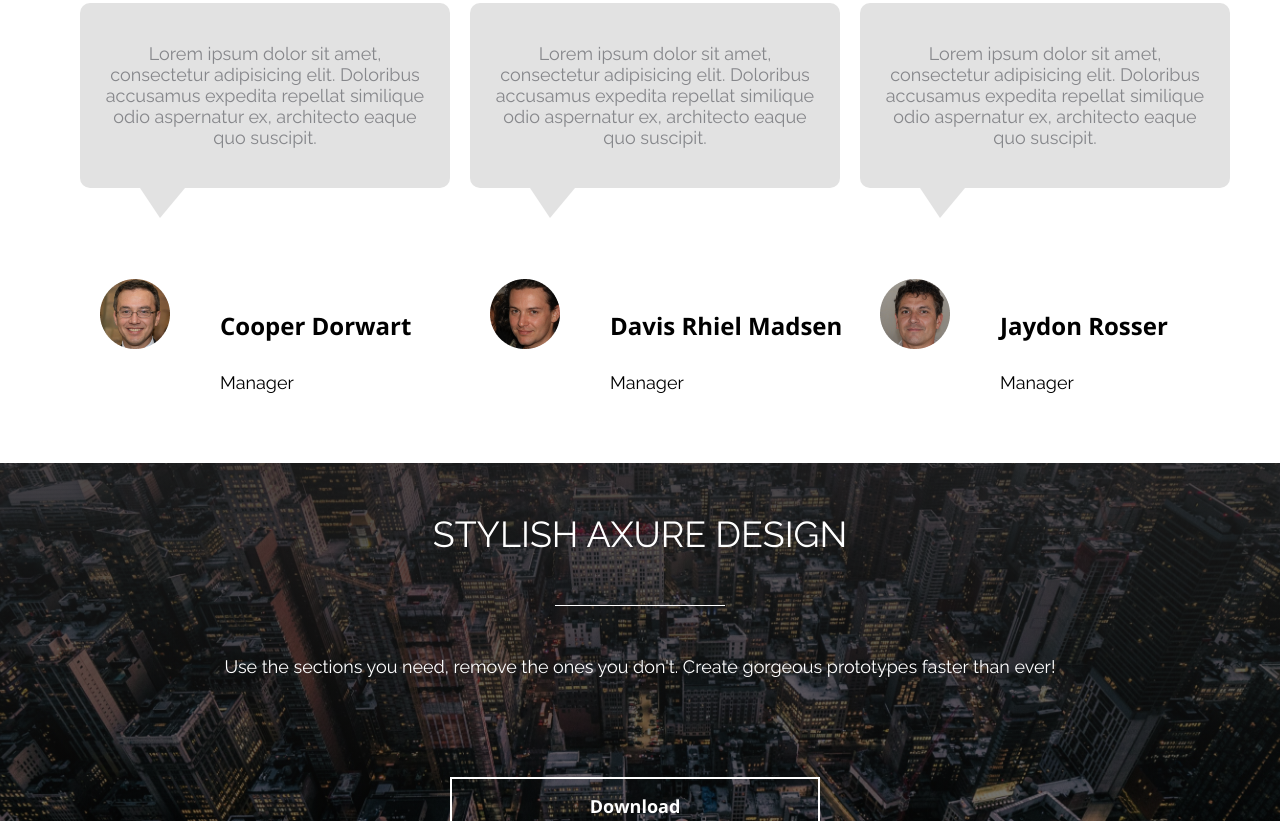
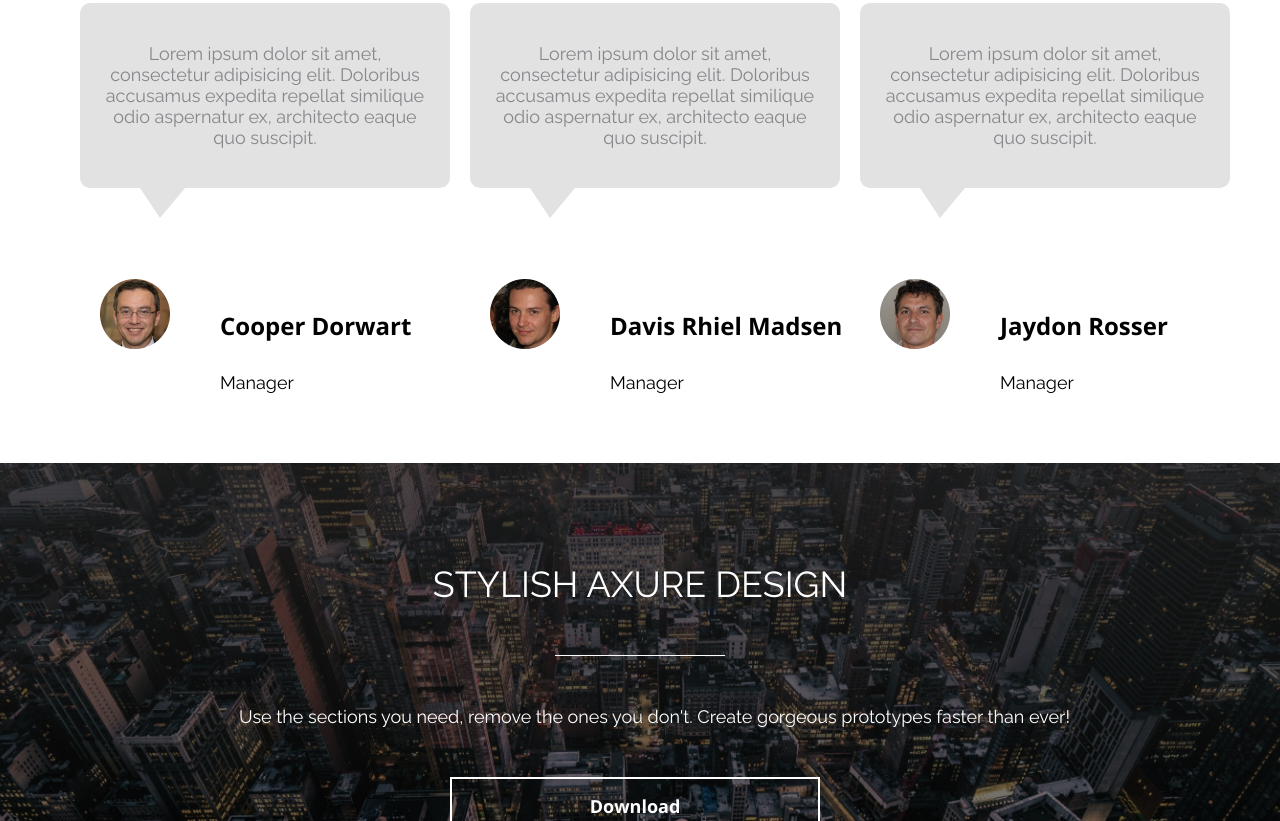
Before and after one commit to Beqqer/Axit, a plain HTML site: page index.html in a window 1280 px wide. Shown: the part 3476-4297 px from the top of the page. Drawn offline with nearby package versions, Linux system fonts and the light colour scheme.

Commit message:
console.log

```diff
--- a/index.html
+++ b/index.html
@@ -365,11 +365,11 @@
         </div>
       </div>
       <section class="section__stylish">
-        <div class="container container__stylish">
+        <div class="container">
           <div class="section-header__stylish">
-            <h2 class="section-header__stylish">STYLISH AXURE DESIGN</h2>
-            <div class="section-header__line-awesome"></div>
-            <h5 class="section-header__subtitle">
+            <h2 class="section-header__stylish-title">STYLISH AXURE DESIGN</h2>
+            <div class="section-header__line-stylish"></div>
+            <h5 class="section-header__subtitle-stylish">
               Use the sections you need, remove the ones you don't. Create
               gorgeous prototypes faster than ever!
             </h5>
--- a/src/styles/stylish.css
+++ b/src/styles/stylish.css
@@ -1,5 +1,5 @@
 .section__stylish {
-  padding: 50px 15px;
+  padding: 100px 15px;
   height: 100%;
   background: linear-gradient(rgba(30, 29, 29, 0.8), rgba(0, 0, 0, 0.5)),
     url("../assets/images/stylish_fon.jpg");
@@ -9,22 +9,31 @@
   background-position: top;
 }
 
-.section-header__stylish {
+.section-header__stylish-title {
   font-family: "Raleway";
-  font-style: normal;
   font-weight: 400;
   font-size: 36px;
   line-height: 42px;
   color: #fff;
 }
 
-.section-header__line-awesome {
+.section-header__line-stylish {
   margin: 50px auto;
   background-color: #fff;
+  height: 1px;
+  width: 170px;
+
 }
 
-.section-header__subtitle {
+.section-header__subtitle-stylish {
+  width: 1169px;
   color: #fff;
+  font-family: 'Raleway';
+font-style: normal;
+font-weight: 400;
+font-size: 18px;
+line-height: 21px;
+text-align: center;
 }
 
 .stylish__download {
@@ -40,4 +49,5 @@
   cursor: pointer;
   position: relative;
   left: 380px;
+  top: 50px;
 }
```
